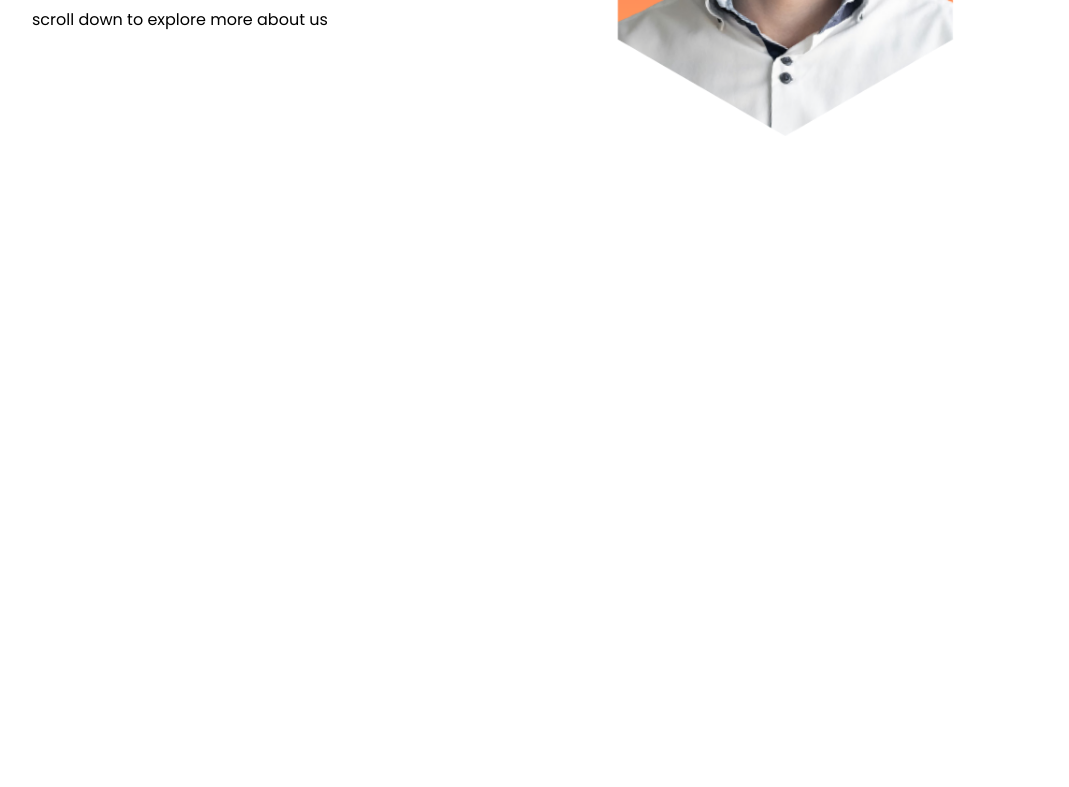
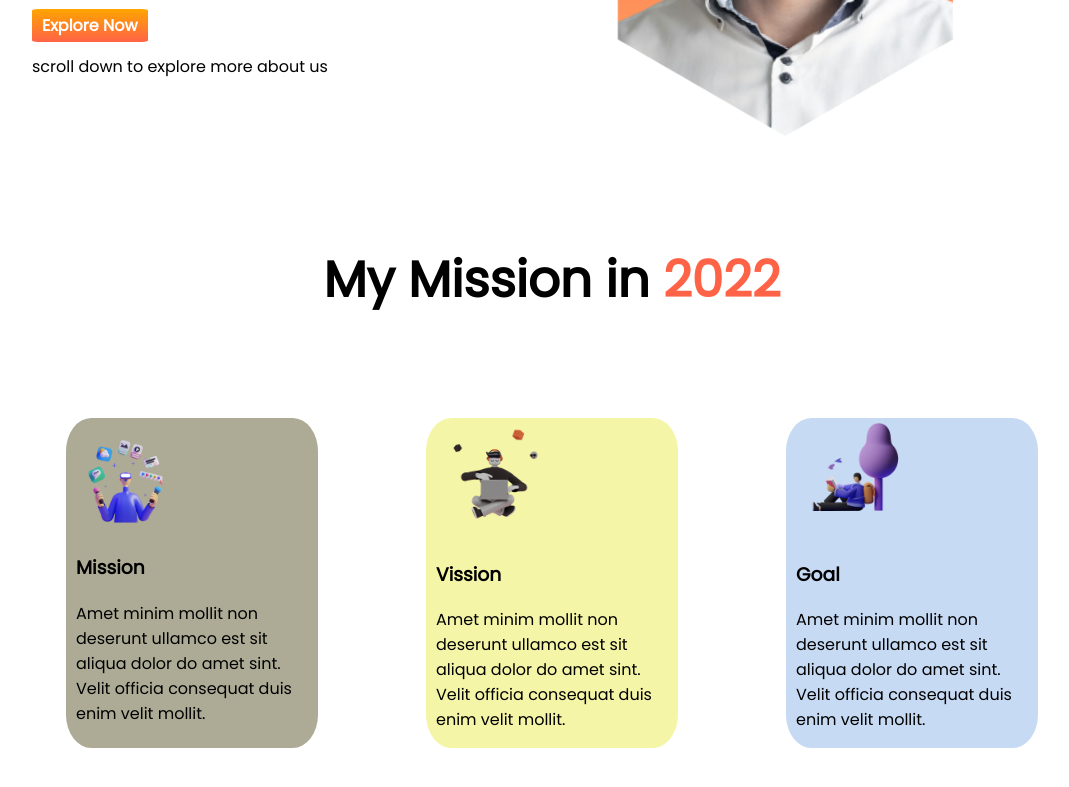
Before and after one commit to abrakib942/assignment-1, a plain HTML site: page index.html in a window 1280 px wide. Shown: the part 461-1248 px from the top of the page, without its empty margins (88-1157 px from the left). Before the commit the page ends 800 px from the top, so only its background shows below. Drawn offline with Linux system fonts and the light colour scheme.

Commit message:
section added

```diff
--- a/index.html
+++ b/index.html
@@ -13,7 +13,7 @@
 <body>
    <section class="flexible">
     <div class="half-width">
-        <h1>Stay Focused on <br><span class="add-color">Mission 2022</span></h1>
+        <h1 class="text-border">Stay Focused on <br><span class="add-color">Mission 2022</span></h1>
         <p>Lorem ipsum dolor sit, amet consectetur adipisicing elit. Reiciendis voluptas sequi assumenda, unde perspiciatis commodi libero architecto deserunt, fuga numquam obcaecati laborum delectus ea laboriosam? Voluptatem minus ratione eum corporis.</p>
         <a class="link-button" target="_blank" href="https://www.linkedin.com/in/a-b-rakib-aa7b76207/">Explore Now</a>
         <p>scroll down to explore more about us</p>
@@ -22,5 +22,43 @@
            <img src="person-3.png" alt="">
        </div>
    </section>
-</body>
+
+   <section>
+       <h1 class="area">My Mission in <span class="add-color">2022</span></h1>
+
+      <div class="flexible">
+        <div  class="item" id="bg-mission">
+            <img src="images/illustrator-1.png" alt="">
+
+            <h3>Mission</h3>
+            <p>Amet minim mollit non deserunt
+                ullamco est sit aliqua dolor do amet
+                sint. Velit officia consequat duis enim
+                velit mollit.</p>
+                </div>
+                <div class="item" id="bg-vission">
+                    <img src="images/illustrator-2.png" alt="">
+                    <h3>Vission</h3>
+                    <p>Amet minim mollit non deserunt
+                        ullamco est sit aliqua dolor do amet
+                        sint. Velit officia consequat duis enim
+                        velit mollit.</p>
+                </div>
+
+                        <div class="item" id="bg-goal">
+                            <img src="images/illustrator-3.png" alt="">
+                            <h3>Goal</h3>
+                            <p>Amet minim mollit non deserunt
+                                ullamco est sit aliqua dolor do amet
+                                sint. Velit officia consequat duis enim
+                                velit mollit.</p>
+                        </div>
+      </div>
+
+   </section>
+   <section>
+       <div>
+
+       </div>
+   </section>
 </html>
--- a/style.css
+++ b/style.css
@@ -3,7 +3,12 @@ body{
     margin: 0;
 }
 h1{
-    font-size: 40px;
+    font-size: 50px;
+}
+.text-border{
+    border-left: 4px solid;
+    padding-left: 10px;
+    border-color: orange;
 }
 .add-color{
     color: tomato;
@@ -30,3 +35,28 @@ h1{
     color: white;
     font-weight: 700;
 }
+.area{
+    text-align: center;
+}
+.item{
+    width: 40%;
+    margin-right: 5%;
+    margin-left: 5%;
+    padding-left: 10px;
+    padding-right: 10px;
+}
+#bg-mission{
+    background-color: rgb(173, 171, 150);
+    border-radius: 10%;
+}
+#bg-vission{
+    background-color: rgb(245, 245, 167);
+    border-radius: 10%;
+}
+#bg-goal{
+    background-color: rgb(199, 218, 243);
+    border-radius: 10%;
+}
+img{
+    width: 50%;
+}
```
